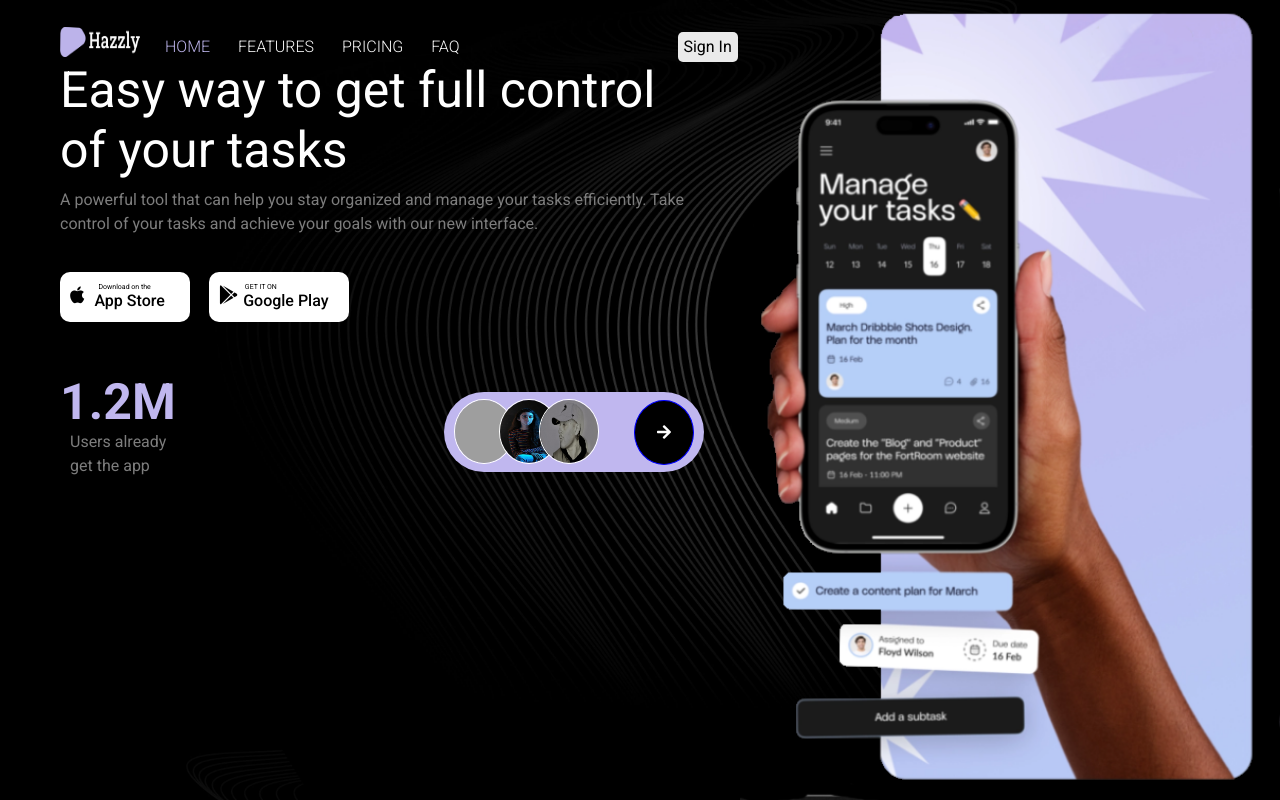
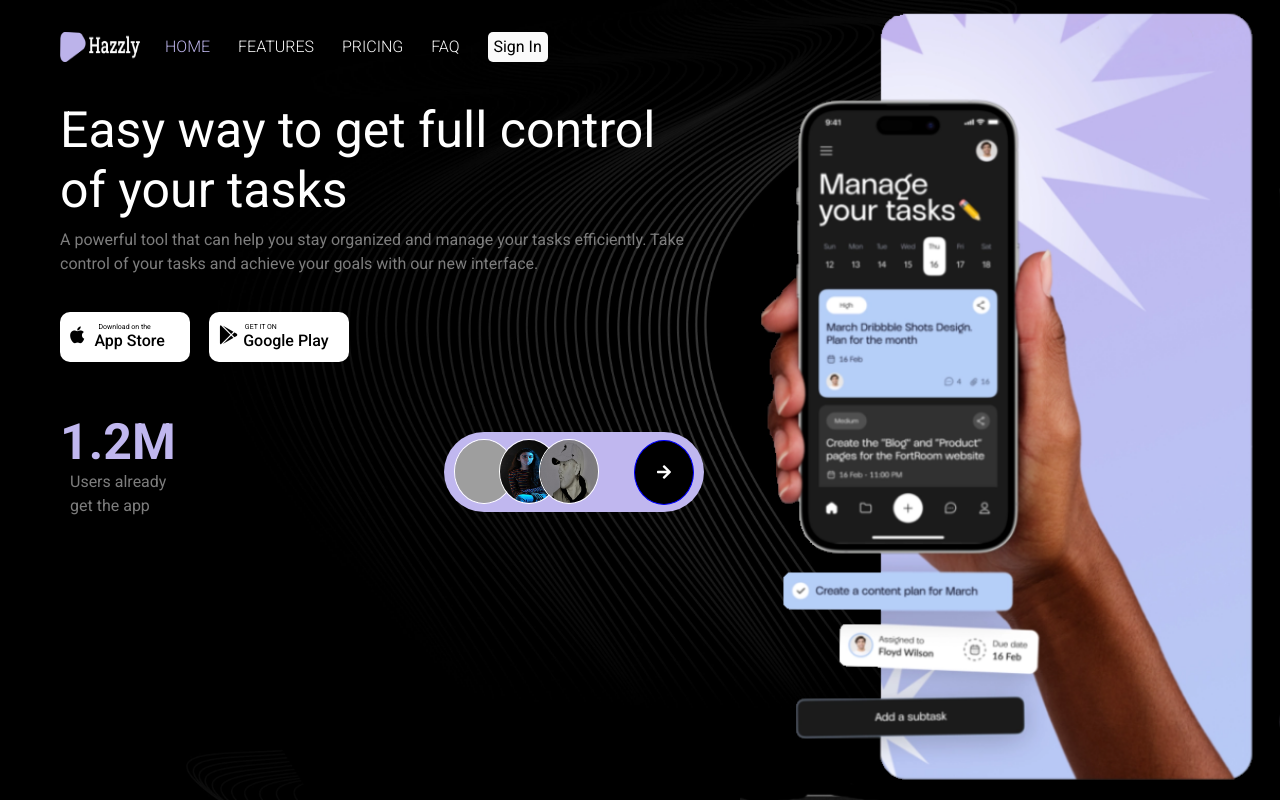
Before and after one commit to HirotheChamp/Landing-Page, a React app: page / in a window 1280 px wide. Built offline with nearby package versions, Linux system fonts and the light colour scheme; grey boxes are pictures that could not be loaded.

Commit message:
fixed navbar responsiveness

```diff
--- a/public/css/main.css
+++ b/public/css/main.css
@@ -141,7 +141,7 @@ ul {
     position: fixed;
     top: 0;
     left: 0;
-    width: 100vw;
+    width: 100%;
     opacity: 0.98;
     visibility: hidden;
   }
@@ -165,15 +165,17 @@ ul {
         -ms-flex-pack: center;
             justify-content: center;
     height: 100vh;
+
     overflow: hidden;
     background: #272727;
-    list-style-type: none;
+     list-style-type: none;
     padding-right: 1rem;
     -webkit-transform: translateY(-100%);
             transform: translateY(-100%);
     -webkit-transition: all 0.5s ease-in-out;
     transition: all 0.5s ease-in-out;
     margin-left: 25px;
+    z-index: 9999;
   }
 
   .nav .menu-nav.open {
@@ -232,6 +234,8 @@ ul {
             transition-delay: 0.55s;
   }
 
+
+
   @media screen and (min-width: 768px) {
     .menu-btn {
       visibility: hidden;
@@ -248,6 +252,7 @@ ul {
       height: 100%;
       background: transparent;
       text-align: right;
+
     }
     .nav .menu-nav_item {
       display: inline;
@@ -283,6 +288,20 @@ ul {
             background-attachment: fixed;
     }
 
+    .nav .menu-nav {
+
+      display: flex;
+
+      height: 100vh;
+      width: 100vw;
+
+    }
+
+    .nav .logo {
+
+      margin-bottom: 20px;
+    }
+
     .apple-btn {
         margin-bottom: 15px;
         text-align: center;
--- a/public/index.html
+++ b/public/index.html
@@ -24,7 +24,7 @@
 
     <nav class="nav">
       <div class="logo">
-        <a href="#"><img src="../img/hazzly-logo.png" style="height: 30px; width: 80px; margin-left: 60px; margin-top: 20px;"/></a>
+        <a href="#"><img src="../img/hazzly-logo.png" style="height: 30px; width: 80px; margin-left: 60px; margin-top: 30px;"/></a>
     </div>
         <ul class="menu-nav">
             <li class="menu-nav_item active">
@@ -47,9 +47,9 @@
                     FAQ
                 </a>
             </li>
-            <li class="menu-nav_item" style="margin-left: 190px;">
+            <li class="menu-nav_item button">
               <a href="contact.html" class="menu-nav_link" style="font-size: 1rem;">
-                  <button style="border-radius: 5px; width: 60px; height: 30px;">Sign In</button>
+                  <button style="border-radius: 5px; width: 60px; height: 30px; background-color: white;">Sign In</button>
               </a>
           </li>
         </ul>
@@ -60,7 +60,7 @@
 <div id="container" style=" height: 100%; display: flex;">
  <section style="color: white; width: 55%; padding-left: 60px; padding-top: 60px;">
 
-<h1 style="font-weight: 400;">Easy way to get full control of your tasks</h1>
+<h1 style="font-weight: 400; margin-top: 40px">Easy way to get full control of your tasks</h1>
 
 <p class="paragraph header" style=" color: #7d7d7d;">A powerful tool that can help you stay organized and manage your tasks efficiently. Take control of your tasks and achieve your goals with our new interface.</p>
 <div class="buttons" style="padding-top: 20px;">
@@ -97,7 +97,7 @@
 
   </div>
 
-<div class="users" style="background-color: #c0b7ef; border-radius: 50px; width: 260px; display: flex; height:80px; margin-left: auto; position: relative;">
+<div class="users" style="background-color: #c0b7ef; border-radius: 50px; width: 260px; display: flex; height:80px; margin-left: auto; position: relative; z-index: -2;">
   <div class="user-image-group" style="display: flex; margin-top: 7px; margin-left: 10px;">
   <div class="user1"><img src="../img/kyleprofile.jpg" style="width: 60px; border-radius: 50%; border: solid 1.5px white; height: 65px; position: relative;"/></div>
   <div class="user2"><img src="../img/selinapic.jpg" style="width: 60px; border-radius: 50%; border: solid 1.5px white; height: 65px; position: relative;  right: 15px;"/></div>
```
